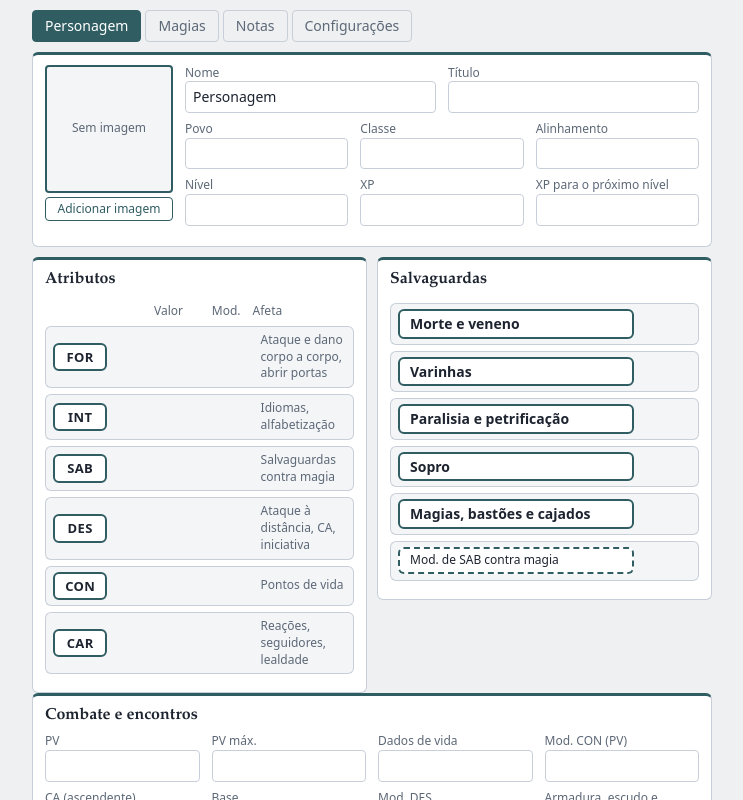
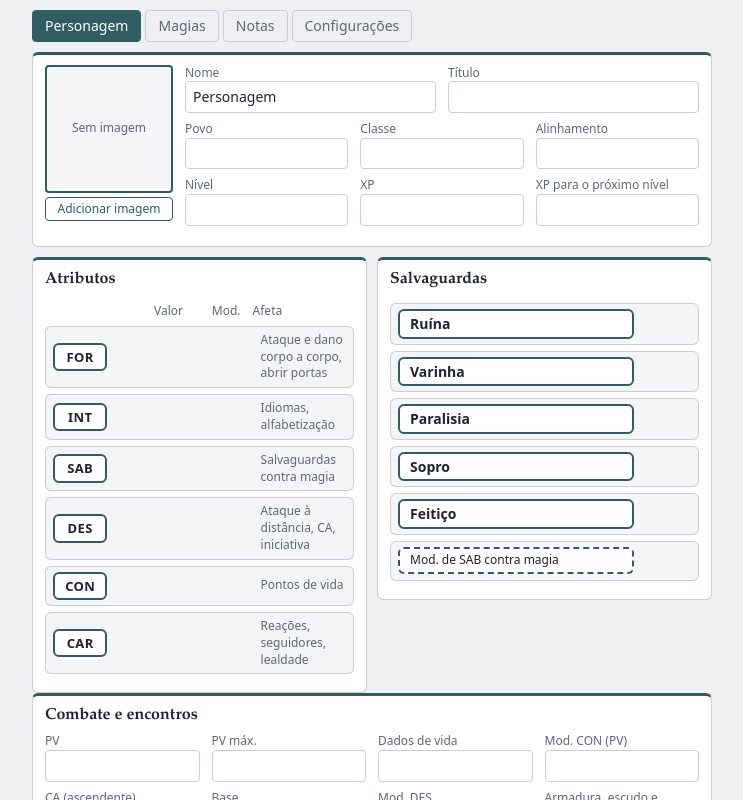
Before and after one commit to yoraeWyrm/old-is-Cool-sheet, a Svelte app: page / in a window 1280 px wide. Shown: the top 800 px of the page, without its empty margins (268-1011 px from the left). Built offline with nearby package versions, Linux system fonts and the light colour scheme; what @owlbear-rodeo/sdk would draw is missing.

Commit message:
Update Saves.svelte

```diff
--- a/src/components/Saves.svelte
+++ b/src/components/Saves.svelte
@@ -5,11 +5,11 @@
     export let ro = false
 
     const list = [
-        { k: 'd', name: 'Morte e veneno' },
-        { k: 'w', name: 'Varinhas' },
-        { k: 'p', name: 'Paralisia e petrificação' },
+        { k: 'd', name: 'Ruína' },
+        { k: 'w', name: 'Varinha' },
+        { k: 'p', name: 'Paralisia' },
         { k: 'b', name: 'Sopro' },
-        { k: 's', name: 'Magias, bastões e cajados' },
+        { k: 's', name: 'Feitiço' },
     ]
 </script>
 
```
